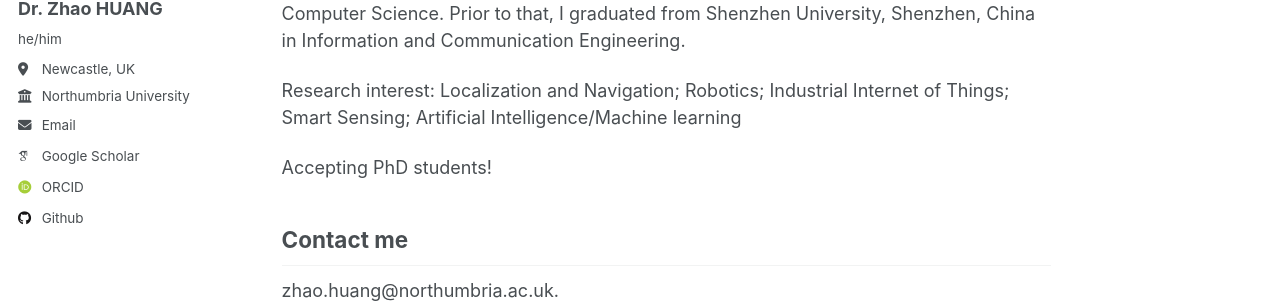
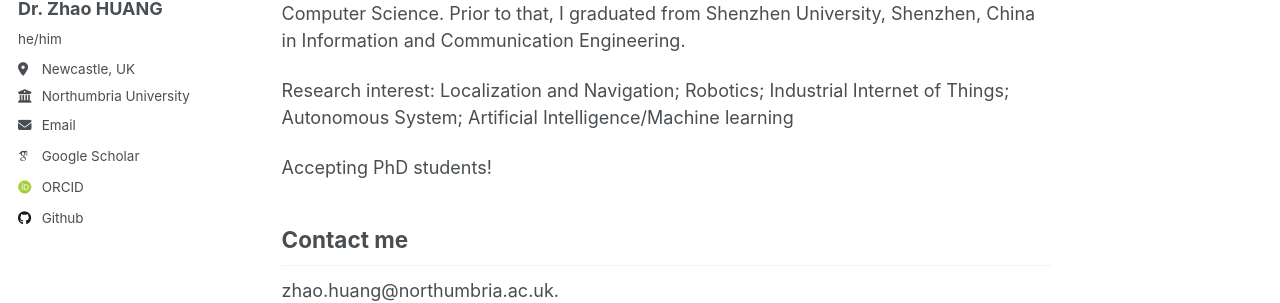
Before and after one commit to ZZ2020zz/ZZ2020zz.github.io, a Jekyll site: the page built from _pages/about.md, in a window 1280 px wide and 1042 px high. Shown: the part 334-637 px from the top of the window. Built offline with Jekyll 4.4.1, drawn with Linux system fonts in a browser that asks for light colours; some web fonts are replaced.

Commit message:
Update about.md

```diff
--- a/_pages/about.md
+++ b/_pages/about.md
@@ -13,7 +13,7 @@ I am a Lecturer (my <a href="https://zz2020zz.github.io/files/ZhaoCV.pdf"> Curri
 I have a multidisciplinary background and received a Ph.D. degree from the <a href="https://www.qmul.ac.uk/eecs/">School of Electronic Engineering and Computer Science</a>, Queen Mary University of London, UK in Computer Science. Prior to that, I graduated from Shenzhen University, Shenzhen, China in Information and Communication Engineering.
 
 Research interest:
-Localization and Navigation; Robotics; Industrial Internet of Things; Smart Sensing; Artificial Intelligence/Machine learning
+Localization and Navigation; Robotics; Industrial Internet of Things; Autonomous System; Artificial Intelligence/Machine learning
 
 Accepting PhD students!
 
```
